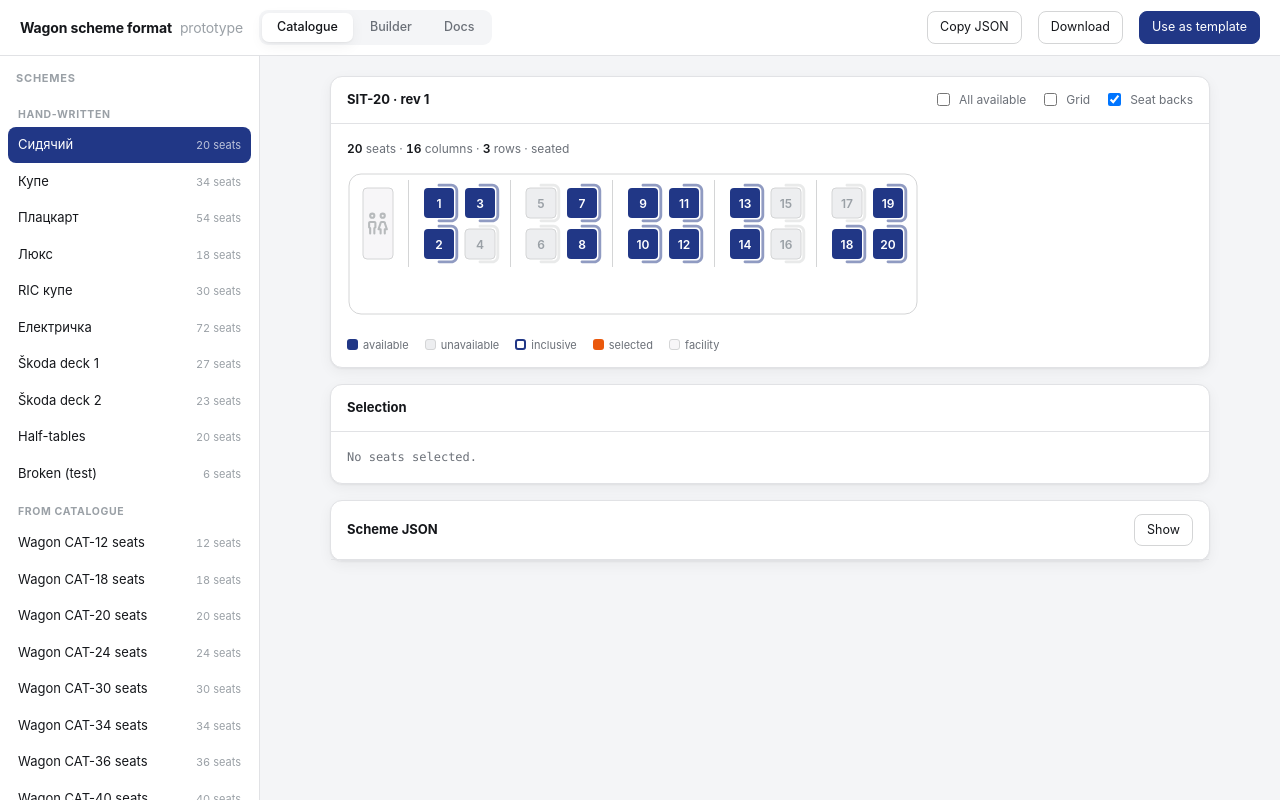
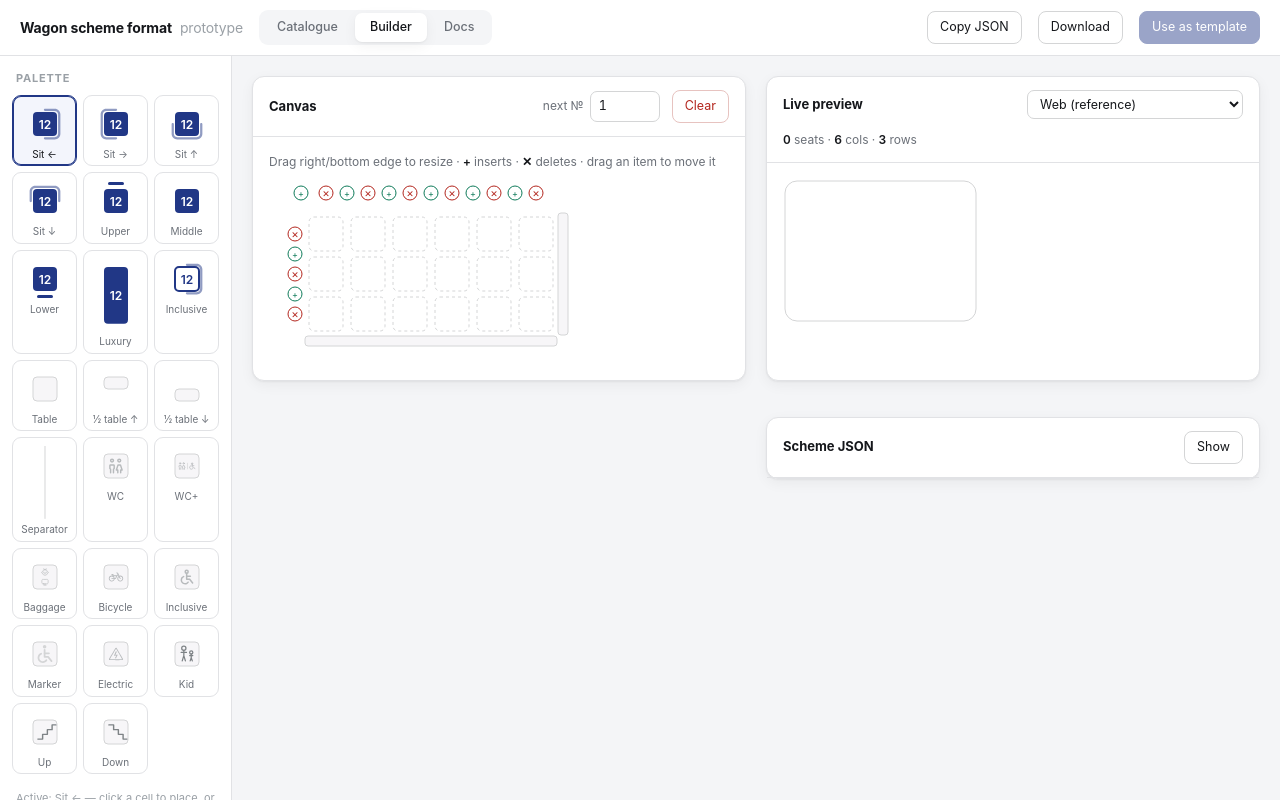
Before and after one commit to Leshachok/schemgen, a plain HTML site: page web/index.html in a window 1280 px wide. Drawn offline with Linux system fonts and the light colour scheme.

Commit message:
Make Builder the default tab

```diff
--- a/web/index.html
+++ b/web/index.html
@@ -12,8 +12,8 @@
 <div class="topbar">
   <div class="brand">Wagon scheme format<span>prototype</span></div>
   <div class="seg">
-    <button id="mPreview" aria-pressed="true">Catalogue</button>
-    <button id="mBuilder" aria-pressed="false">Builder</button>
+    <button id="mPreview" aria-pressed="false">Catalogue</button>
+    <button id="mBuilder" aria-pressed="true">Builder</button>
     <button id="mDocs" aria-pressed="false">Docs</button>
   </div>
   <div class="spacer"></div>
@@ -23,7 +23,7 @@
 </div>
 
 <!-- ================= CATALOGUE ================= -->
-<div class="shell" id="previewPane">
+<div class="shell" id="previewPane" hidden>
   <div class="col col-left">
     <div class="sec-h">Schemes</div>
     <div class="slist" id="tabs"></div>
@@ -67,7 +67,7 @@
 </div>
 
 <!-- ================= BUILDER ================= -->
-<div class="shell" id="builderPane" hidden>
+<div class="shell" id="builderPane">
   <div class="col col-left">
     <div class="sec-h">Palette</div>
     <div class="pal" id="palette"></div>
--- a/web/js/app.js
+++ b/web/js/app.js
@@ -3,7 +3,7 @@
 
 function init(){
   function $(id){ return document.getElementById(id); }
-  var mode="catalogue";
+  var mode="builder";
 
   function toast(msg){
     var t=$("toast"); t.textContent=msg; t.classList.add("on");
@@ -646,7 +646,7 @@ function init(){
     $("bwStatus").textContent = "Loading "+bwstate.url+" ...";
   });
 
-  setMode("catalogue");
+  setMode("builder");
 }
 
 if (typeof document!=="undefined"){
```
